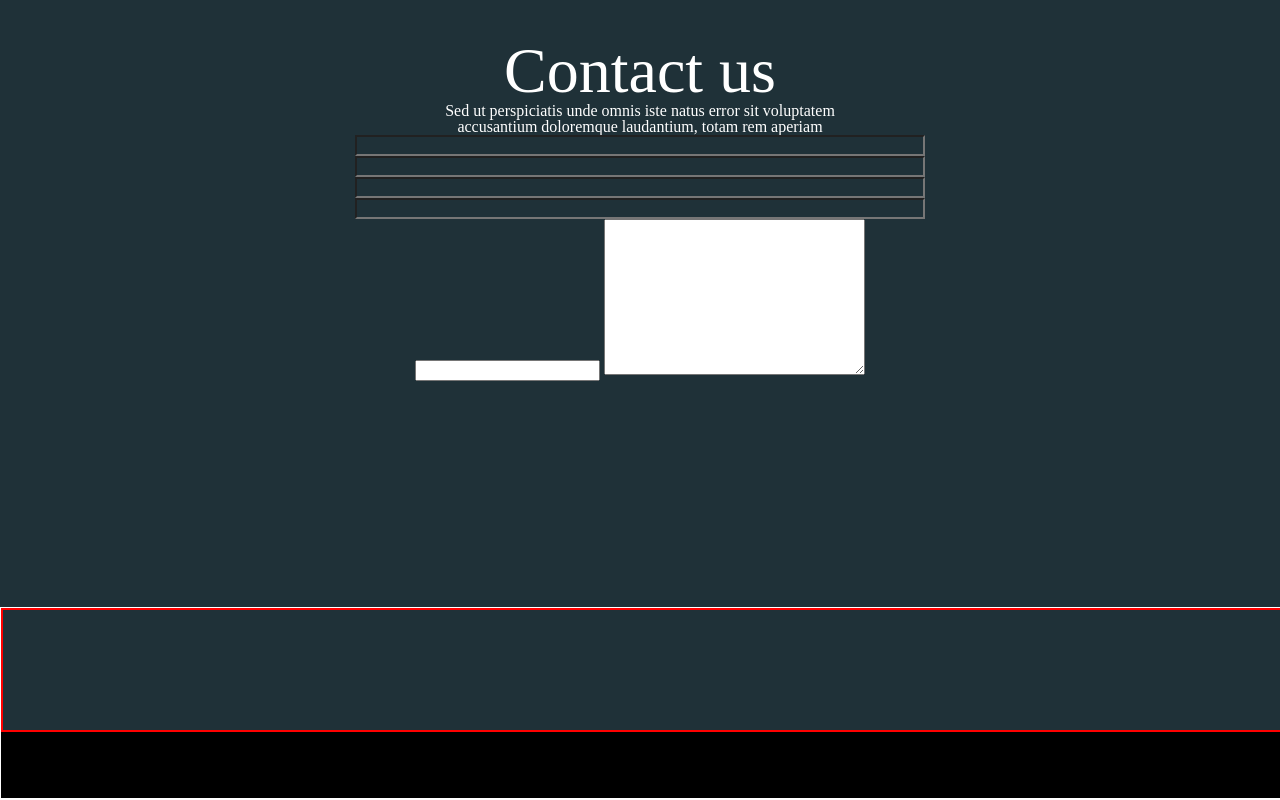
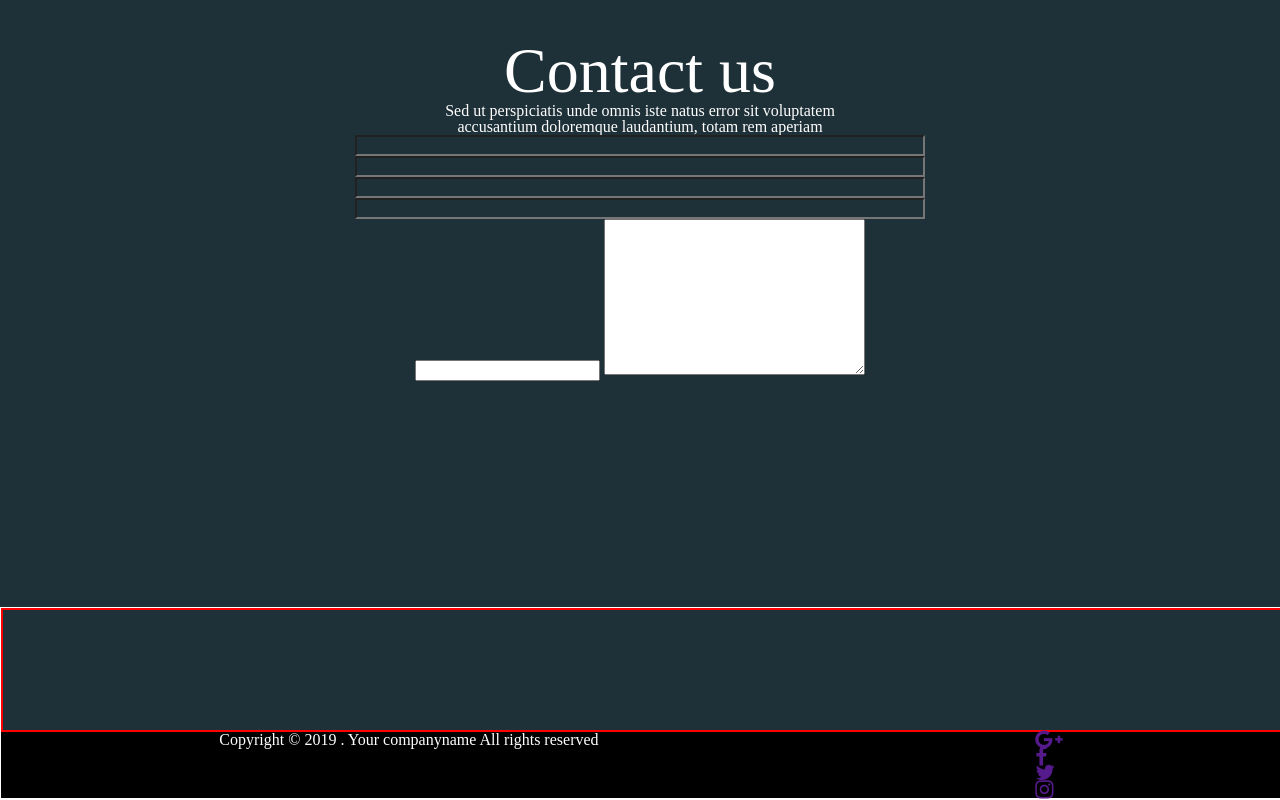
Before and after one commit to igorprots/landing-page, a website: page src/index.pug in a window 1280 px wide. Shown: the part 2471-3271 px from the top of the page. Drawn offline with nearby package versions, Linux system fonts and the light colour scheme; files that its build step writes are made by us from their sources; a web font is replaced by a local one.

Commit message:
add social icon

```diff
--- a/src/footer/_footer.scss
+++ b/src/footer/_footer.scss
@@ -15,11 +15,13 @@
 
 .footer_bottom{
     height: 45px;
-
     margin-bottom: 0;
+    display: flex;
+    justify-content: space-around;
 }
 
 .footer__copyright{
+    color: white;
 }
 
 .footer__contacs{
--- a/src/footer/footer.pug
+++ b/src/footer/footer.pug
@@ -3,4 +3,18 @@ footer.fototer_body
         div.fotter_top__info
     div.footer_bottom
         div.footer__copyright
+            p Copyright © 2019 . Your companyname  All rights reserved
         div.footer__contacs
+            ul
+                li
+                    a(href="")
+                        i.fa.fa-google-plus.fa-lg
+                li
+                    a(href="")
+                        i.fa.fa-facebook.fa-lg
+                li
+                    a(href="")
+                        i.fa.fa-twitter.fa-lg
+                li
+                    a(href="")
+                        i.fa.fa-instagram.fa-lg
--- a/src/index.pug
+++ b/src/index.pug
@@ -5,6 +5,7 @@ html(lang="en")
         meta(name="viewport", content="width=device-width, initial-scale=1.0")
         meta(http-equiv="X-UA-Compatible", content="ie=edge")
         link(rel="stylesheet", href="style.css")
+        link(rel="stylesheet", href="https://maxcdn.bootstrapcdn.com/font-awesome/4.5.0/css/font-awesome.min.css")
         <link href="//db.onlinewebfonts.com/c/756871f756ee24c7029aafdad4cbdc62?family=Vani" rel="stylesheet" type="text/css"/>
         title Landing-Page
 
--- a/src/title/_title.scss
+++ b/src/title/_title.scss
@@ -24,6 +24,7 @@
 .title a{
    color: #d7794a;
    position: absolute;
+
    right: 0;
    bottom: 50px;
    padding-right: 130px;
```
Also changed, not shown: dev/footer/footer.html, dev/index.html, dev/style.css.
